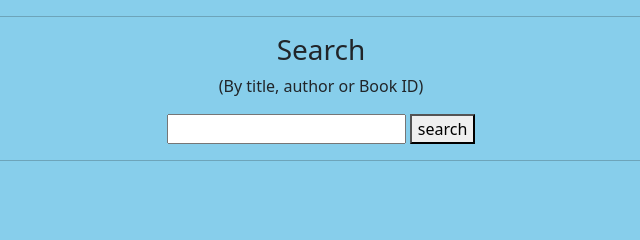
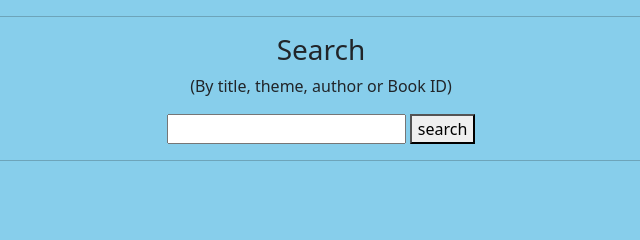
Before and after one commit to neoconstel/Library-Management-System, a Django app: template library/templates/library/admin_library.html in a window 1280 px wide. Shown: the part 145-385 px from the top of the page, without its empty margins (319-959 px from the left). Run offline with Django 4.2, Linux system fonts and the light colour scheme; the template is opened without the code that fills it, so the values that code supplies are empty.

Commit message:
searchbox: add 'search by theme'

```diff
--- a/library/templates/library/admin_library.html
+++ b/library/templates/library/admin_library.html
@@ -10,7 +10,7 @@
 <hr>
 
 <h3>Search</h3>
-<p>(By title, author or Book ID)</p>
+<p>(By title, theme, author or Book ID)</p>
 <form action="">
     <input type="text" name="search_field" value="{{request.GET.search_field}}">
     <button type="submit">search</button>
--- a/library/templates/library/student_library.html
+++ b/library/templates/library/student_library.html
@@ -4,7 +4,7 @@
 
 <br>
 <h3>Library Book Search</h3>
-<p>(By title, author or Book ID)</p>
+<p>(By title, theme, author or Book ID)</p>
 <form action="">
     <input type="text" name="search_field" value="{{request.GET.search_field}}">
     <button type="submit">search</button>
--- a/library/views.py
+++ b/library/views.py
@@ -74,9 +74,10 @@ class AdminPortal(LoginRequiredMixin, PermissionRequiredMixin, ListView):
         if search_term:
             # filter example format: <model field>__icontains=<search term>
             filtered_query = self.model.objects.filter(
-                Q(author__istartswith=search_term)
+                Q(author__icontains=search_term)
                 | Q(title__icontains=search_term)
                 | Q(id__iexact=search_term)
+                | Q(theme__icontains=search_term)
                 ).order_by(self.ordering).all()
             return filtered_query
         else:
@@ -162,9 +163,10 @@ class StudentLibrary(AdminPortal):
         if search_term:
             # filter example format: <model field>__icontains=<search term>
             filtered_query = student_unrented_books.filter(
-                Q(author__istartswith=search_term)
+                Q(author__icontains=search_term)
                 | Q(title__icontains=search_term)
                 | Q(id__iexact=search_term)
+                | Q(theme__icontains=search_term)
                 ).order_by(self.ordering).all()
             return filtered_query
         else:
```
